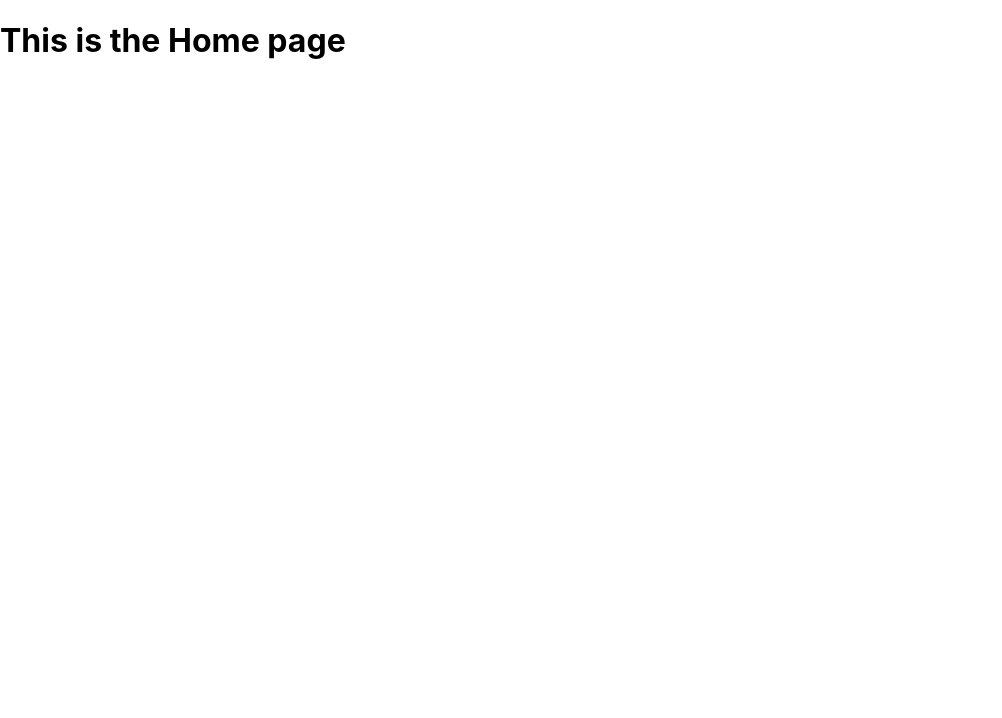
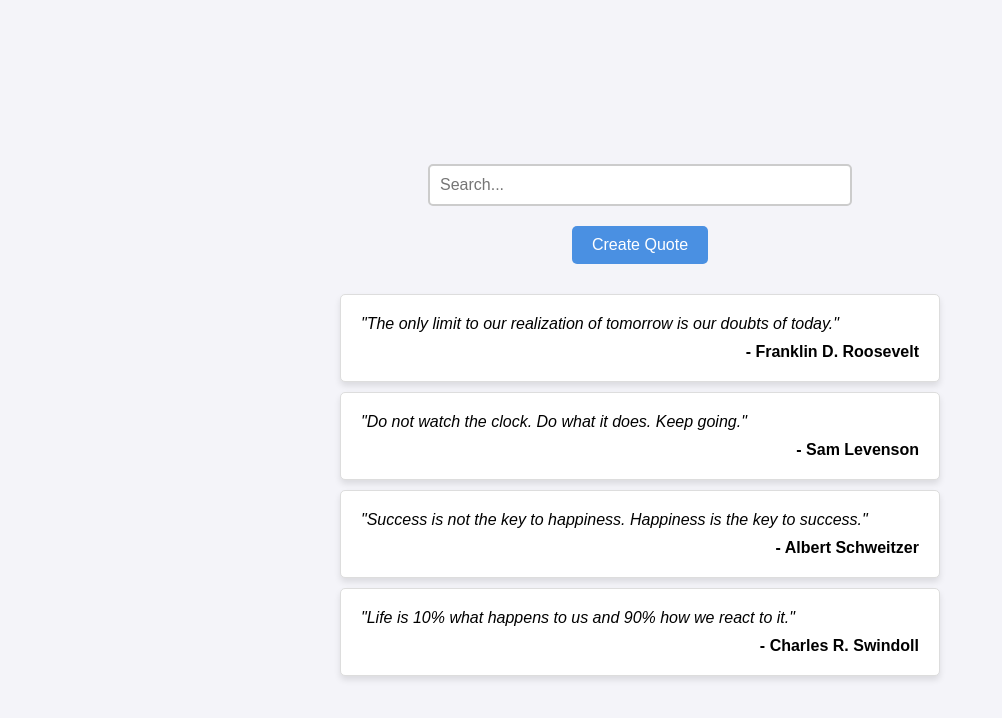
Before and after one commit to Nikasaih/m2-projet-technique, a React (Create React App) app in the folder Projet1-QuoteTier/front/: page / in a window 1280 px wide. Shown: the top 718 px of the page, without its empty margins (0-1002 px from the left). Built offline with nearby package versions, Linux system fonts and the light colour scheme.

Commit message:
affichage des quotes sans appel database

```diff
--- /dev/null
+++ b/Projet1-QuoteTier/front/src/pages/home.css
@@ -0,0 +1,92 @@
+/* home.css */
+
+body {
+    font-family: 'Arial', sans-serif;
+    background-color: #f4f4f9;
+    margin: 0;
+    padding: 0;
+    box-sizing: border-box;
+  }
+
+  .container {
+    display: flex;
+    flex-direction: column;
+    align-items: center;
+    justify-content: center;
+    min-height: 100vh;
+    padding: 20px;
+    background-color: #f4f4f9;
+  }
+
+  input[type="text"] {
+    width: 100%;
+    max-width: 400px;
+    padding: 10px;
+    margin: 10px 0;
+    border: 2px solid #ccc;
+    border-radius: 5px;
+    font-size: 16px;
+  }
+
+  button {
+    padding: 10px 20px;
+    margin: 10px 0;
+    border: none;
+    border-radius: 5px;
+    background-color: #4a90e2;
+    color: white;
+    font-size: 16px;
+    cursor: pointer;
+    transition: background-color 0.3s;
+  }
+
+  button:hover {
+    background-color: #357ab8;
+  }
+
+  h1 {
+    margin: 20px 0;
+    font-size: 2.5em;
+    color: #333;
+  }
+
+  .quotes-list {
+    width: 100%;
+    max-width: 600px;
+    margin-top: 20px;
+  }
+
+  .quote-item {
+    background-color: white;
+    border: 1px solid #ddd;
+    border-radius: 5px;
+    padding: 20px;
+    margin-bottom: 10px;
+    box-shadow: 0 4px 6px rgba(0, 0, 0, 0.1);
+  }
+
+  .quote-text {
+    font-style: italic;
+    margin: 0 0 10px;
+  }
+
+  .quote-author {
+    text-align: right;
+    font-weight: bold;
+    margin: 0;
+  }
+
+  @media (max-width: 600px) {
+    h1 {
+      font-size: 2em;
+    }
+
+    input[type="text"], button {
+      width: 90%;
+      max-width: none;
+    }
+
+    .quotes-list {
+      width: 90%;
+    }
+  }
--- a/Projet1-QuoteTier/front/src/pages/home.tsx
+++ b/Projet1-QuoteTier/front/src/pages/home.tsx
@@ -1,7 +1,50 @@
-import React from 'react';
+import React, { useState, useEffect } from 'react';
+import './home.css';
+
+type Quote = {
+  id: number;
+  text: string;
+  author: string;
+};
 
 const Home = () => {
-  return <h1>This is the Home page</h1>;
+  const [quotes, setQuotes] = useState<Quote[]>([]);
+
+  useEffect(() => {
+    // Simuler la récupération des données
+    const fetchedQuotes: Quote[] = [
+      { id: 1, text: "The only limit to our realization of tomorrow is our doubts of today.", author: "Franklin D. Roosevelt" },
+      { id: 2, text: "Do not watch the clock. Do what it does. Keep going.", author: "Sam Levenson" },
+      { id: 3, text: "Success is not the key to happiness. Happiness is the key to success.", author: "Albert Schweitzer" },
+      { id: 4, text: "Life is 10% what happens to us and 90% how we react to it.", author: "Charles R. Swindoll" },
+    ];
+
+    setQuotes(fetchedQuotes);
+  }, []);
+
+//   useEffect(() => {
+//     fetch('http://localhost:3001/quotes')
+//       .then(response => response.json())
+//       .then(data => setQuotes(data))
+//       .catch(error => console.error('Error fetching quotes:', error));
+//   }, []);
+
+  return (
+    <div className="container">
+      <input type="text" placeholder="Search..." />
+      <button onClick={() => alert('Create Quote button clicked!')}>
+        Create Quote
+      </button>
+      <div className="quotes-list">
+        {quotes.map((quote) => (
+          <div key={quote.id} className="quote-item">
+            <p className="quote-text">"{quote.text}"</p>
+            <p className="quote-author">- {quote.author}</p>
+          </div>
+        ))}
+      </div>
+    </div>
+  );
 };
 
 export default Home;
```
